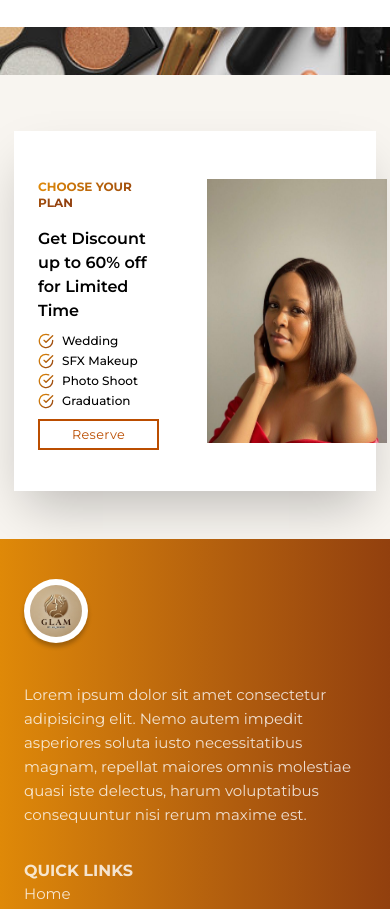
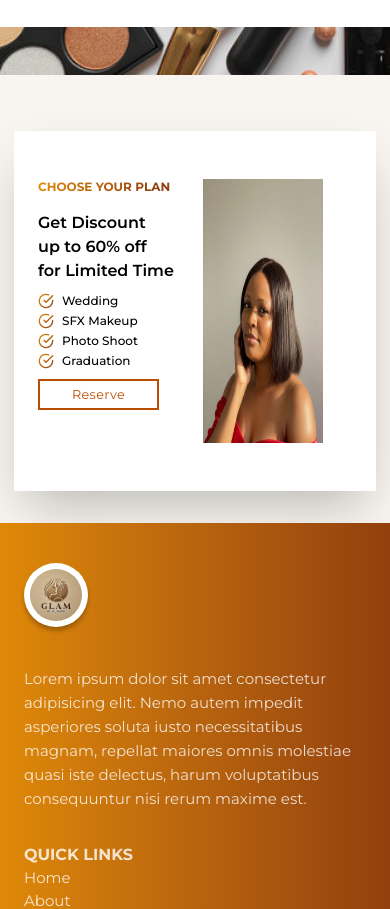
Before and after one commit to ernestkris6/GlamByLaSauce, a React (Vite) app: page / in a window 390 px wide. Shown: the part 1740-2649 px from the top of the page. Built offline with nearby package versions, Linux system fonts and the light colour scheme; a web font is replaced by a local one.

Commit message:
using css grid

```diff
--- a/src/ui/Discount.jsx
+++ b/src/ui/Discount.jsx
@@ -10,8 +10,8 @@ export default function Discount() {
 
   return (
     <div className='bg-[#fff] mx-[14px] shadow-2xl px-6 mt-4 mb-8 md:mb-24 md:mt-[64px] lg:mt-[78px] md:mr-[64px] md:ml-[48px] lg:mr-[132px] lg:ml-24 md:px-10 lg:px-24'>
-       <div className='grid grid-cols-[1fr_1fr] justify-between gap-12 mb-12'>
-             <img className='order-last max-w-[180px] min-h-[360px] py-12 sm:w-full sm:h-full sm:py-6 sm:max-w-[360px]' src={succy} alt="" />
+       <div className='grid grid-cols-[1fr_1fr] justify-between gap-4 md:gap-12 md:mb-12'>
+             <img className='order-last max-w-[120px] min-h-[360px] py-12 sm:w-full sm:h-full sm:py-6 sm:max-w-[360px]' src={succy} alt="" />
                 <div className='text-black'>
                     <div className='pt-12 sm:pt-8'>
                              <p className='text-xs sm:text-sm font-bold'><span>CHOOSE YOUR PLAN</span></p>
```
